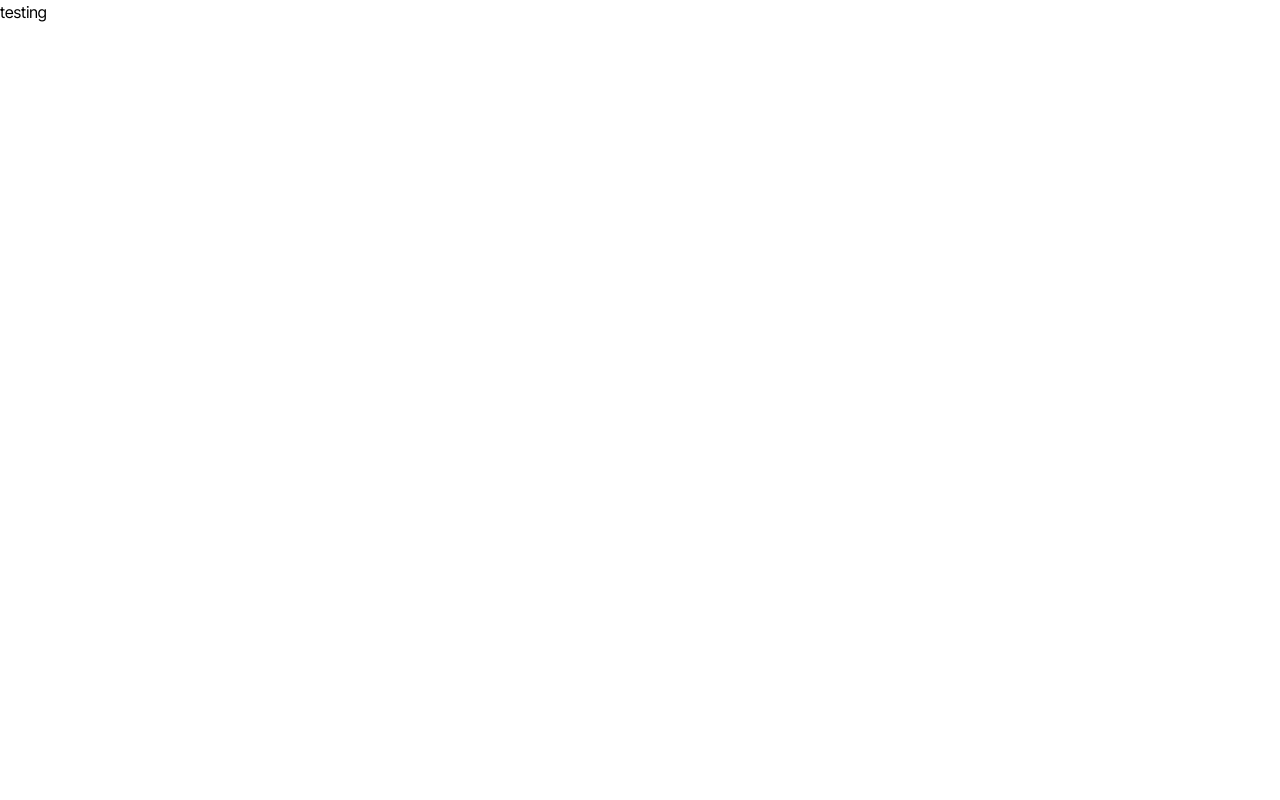
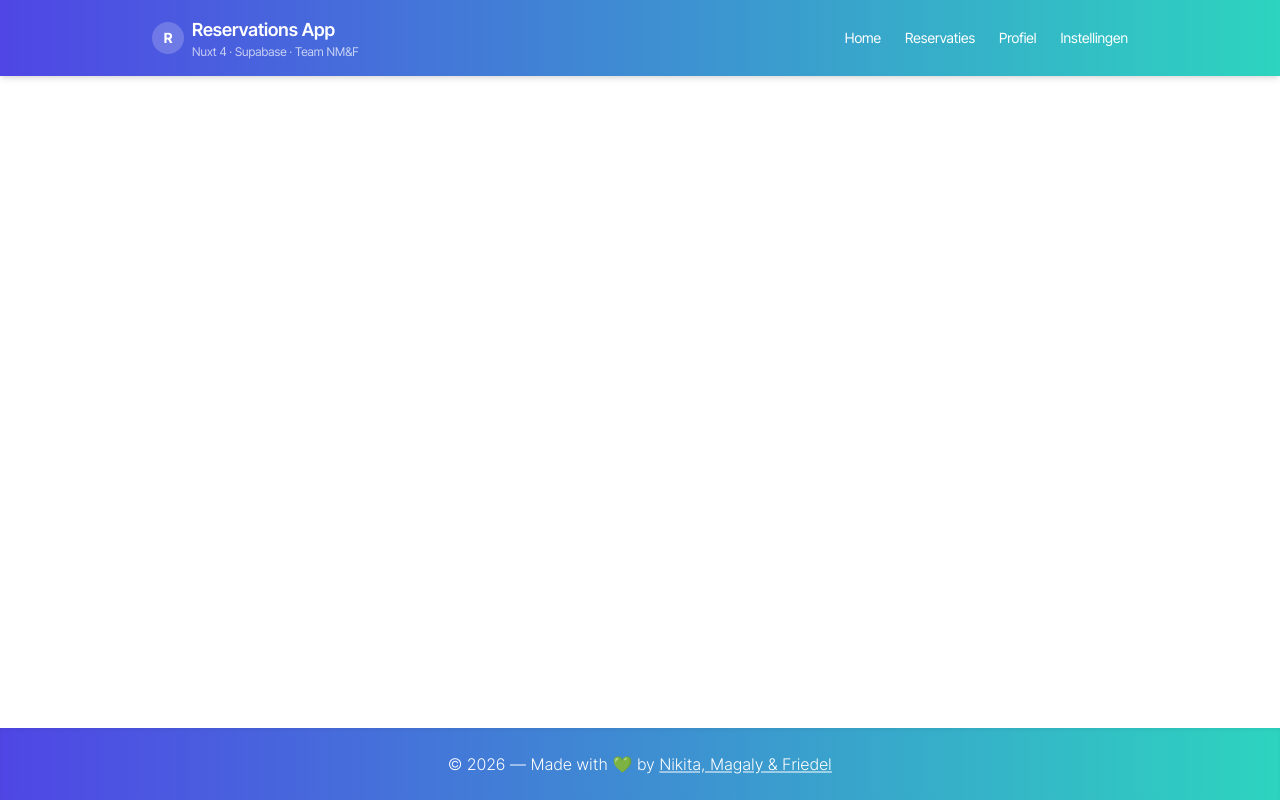
Before and after one commit to bossuytmagaly09/reservation-platform, a Nuxt app: page /app in a window 1280 px wide. Built offline with nearby package versions, Linux system fonts and the light colour scheme.

Commit message:
provisoir Header & Footer voor app.vue

```diff
--- /dev/null
+++ b/components/Footer.vue
@@ -0,0 +1,43 @@
+<template>
+  <!--
+    FOOTER WRAPPER
+    - bg-gradient-to-r: zelfde stijl als de hero, maar subtieler
+    - from/to: gebruikt jullie kleurvariabelen
+    - text-white: consistent met de hero
+    - backdrop-blur-sm: glaseffect
+    - py-6: mooie verticale spacing
+  -->
+  <footer
+      class="w-full bg-gradient-to-r from-[var(--color-primary)] to-[var(--color-accent)]
+           text-white backdrop-blur-sm py-6 mt-auto shadow-inner"
+  >
+    <div class="max-w-4xl mx-auto px-6 text-center">
+
+      <!-- COPYRIGHT -->
+      <p class="text-sm md:text-base font-light tracking-wide"
+         style="font-family: var(--font-base);">
+        &copy; 2026 — Made with 💚 by
+        <span class="underline decoration-2 decoration-white/50">
+          Nikita, Magaly & Friedel
+        </span>
+      </p>
+
+    </div>
+  </footer>
+</template>
+
+<script setup>
+// Geen script nodig — dit is een puur presentational component
+</script>
+
+<style scoped>
+/* Subtiele fade-in animatie voor consistentie */
+footer {
+  animation: fadeIn 0.6s ease-out;
+}
+
+@keyframes fadeIn {
+  from { opacity: 0; transform: translateY(10px); }
+  to   { opacity: 1; transform: translateY(0); }
+}
+</style>
--- /dev/null
+++ b/components/Header.vue
@@ -0,0 +1,81 @@
+<template>
+  <!--
+    HEADER / NAVBAR
+    - Sticky bovenaan
+    - Gradient in dezelfde stijl als de hero/footer
+    - Subtiele shadow voor diepte
+  -->
+  <header
+      class="w-full sticky top-0 z-20 bg-gradient-to-r from-[var(--color-primary)] to-[var(--color-accent)]
+           text-white shadow-md backdrop-blur-sm"
+  >
+    <nav class="max-w-5xl mx-auto px-6 py-4 flex items-center justify-between">
+
+      <!-- LOGO / TITLE -->
+      <div class="flex items-center gap-2">
+        <!-- Kleine cirkel als “logo” -->
+        <div class="w-8 h-8 rounded-full bg-white/20 flex items-center justify-center text-sm font-bold">
+          R
+        </div>
+        <div class="flex flex-col leading-tight">
+          <span class="text-lg font-semibold" style="font-family: var(--font-title);">
+            Reservations App
+          </span>
+          <span class="text-xs text-white/70" style="font-family: var(--font-base);">
+            Nuxt 4 · Supabase · Team NM&F
+          </span>
+        </div>
+      </div>
+
+      <!-- NAV LINKS -->
+      <div class="hidden md:flex items-center gap-6 text-sm font-medium"
+           style="font-family: var(--font-base);">
+        <NuxtLink
+            to="/app"
+            class="hover:text-[var(--color-bg)] transition"
+        >
+          Home
+        </NuxtLink>
+        <NuxtLink
+            to="/reservations"
+            class="hover:text-[var(--color-bg)] transition"
+        >
+          Reservaties
+        </NuxtLink>
+        <NuxtLink
+            to="/profile"
+            class="hover:text-[var(--color-bg)] transition"
+        >
+          Profiel
+        </NuxtLink>
+        <NuxtLink
+            to="/settings"
+            class="hover:text-[var(--color-bg)] transition"
+        >
+          Instellingen
+        </NuxtLink>
+      </div>
+
+      <!-- MOBILE PLACEHOLDER (optioneel later uitwerken) -->
+      <div class="md:hidden text-xs text-white/70">
+        Menu
+      </div>
+    </nav>
+  </header>
+</template>
+
+<script setup>
+// Geen script nodig voorlopig – puur presentational component
+</script>
+
+<style scoped>
+/* Subtiele fade-in van de header */
+header {
+  animation: fadeDown 0.4s ease-out;
+}
+
+@keyframes fadeDown {
+  from { opacity: 0; transform: translateY(-8px); }
+  to   { opacity: 1; transform: translateY(0); }
+}
+</style>
--- a/pages/app.vue
+++ b/pages/app.vue
@@ -1,9 +1,12 @@
 <template>
-  <div>
-<ResourceCard />
+  <div class="flex flex-col min-h-screen">
+    <Header />
+    <NuxtPage />
+    <Footer />
   </div>
 </template>
 
 <script setup>
-
+import Footer from '~/components/Footer.vue'
+import Header from '~/components/Header.vue' // komt later
 </script>
```
